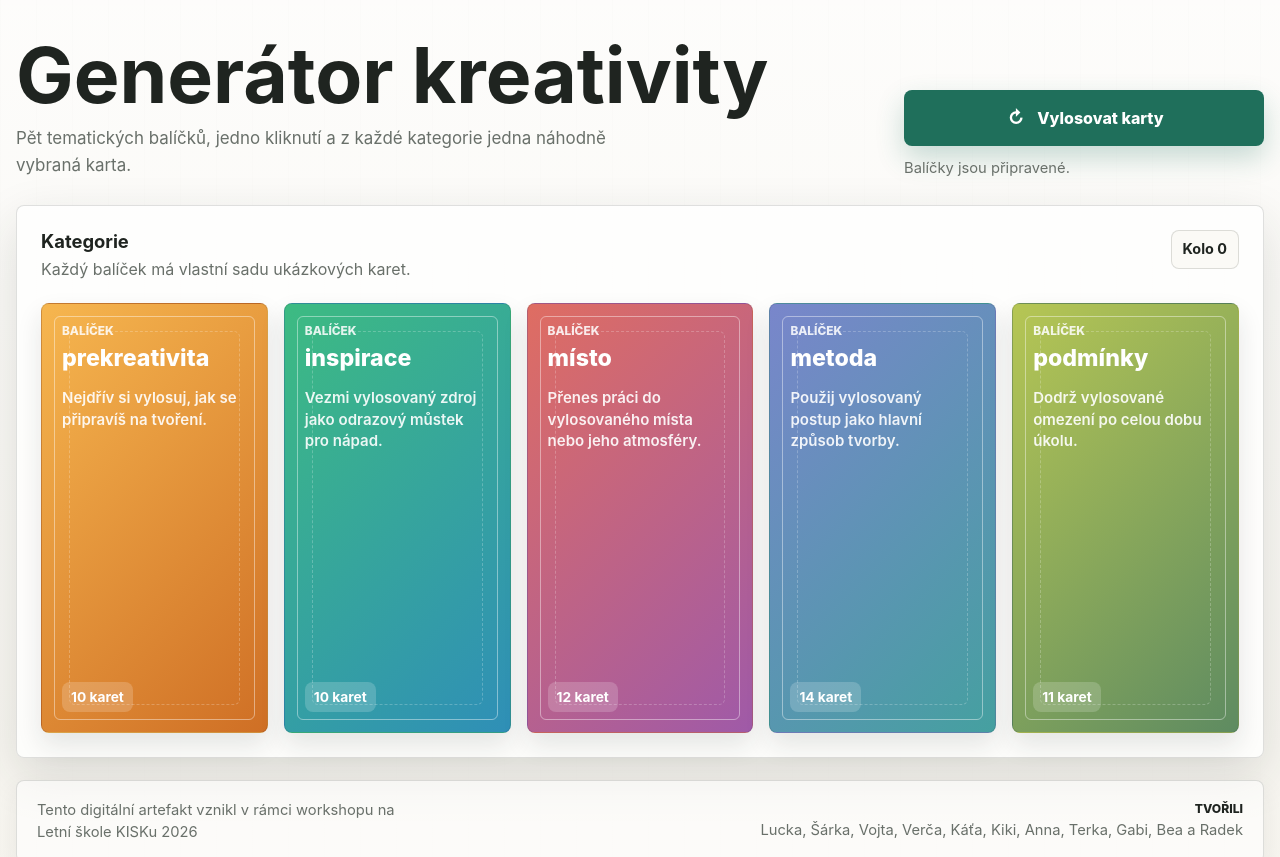
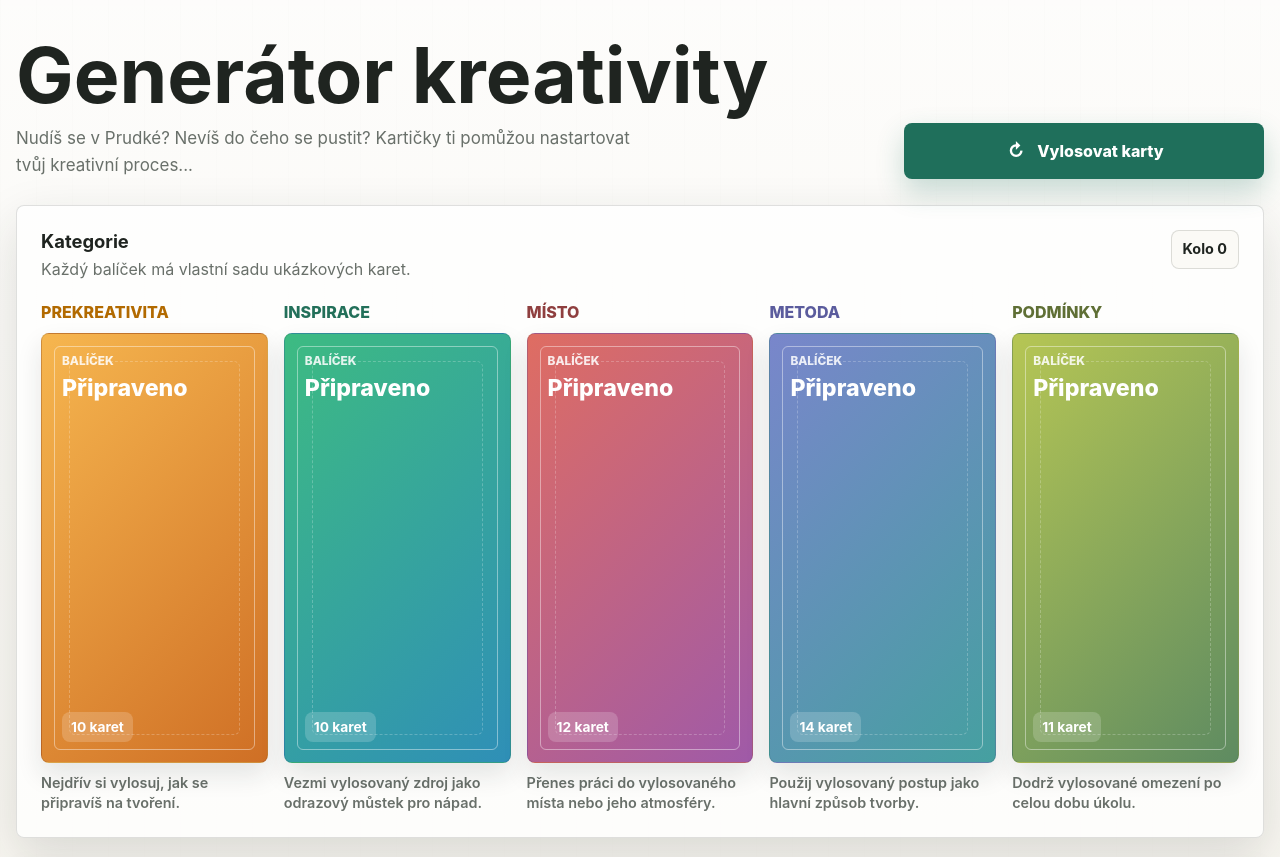
Before and after one commit to RadekDobrovolny/karty, a plain HTML site: page index.html in a window 1280 px wide. Shown: the top 857 px of the page. Drawn offline with Linux system fonts and the light colour scheme.

Commit message:
minor fixes

```diff
--- a/index.html
+++ b/index.html
@@ -12,8 +12,8 @@
         <div>
           <h1>Generátor kreativity</h1>
           <p class="intro">
-            Pět tematických balíčků, jedno kliknutí a z každé kategorie jedna
-            náhodně vybraná karta.
+            Nudíš se v Prudké? Nevíš do čeho se pustit? Kartičky ti pomůžou
+            nastartovat tvůj kreativní proces...
           </p>
         </div>
 
@@ -22,9 +22,6 @@
             <span class="draw-button__icon" aria-hidden="true">↻</span>
             Vylosovat karty
           </button>
-          <p class="draw-status" id="draw-status" aria-live="polite">
-            Balíčky jsou připravené.
-          </p>
         </div>
       </header>
 
--- a/script.js
+++ b/script.js
@@ -158,7 +158,6 @@ const cardData = [
 
 const grid = document.querySelector("#card-grid");
 const drawButton = document.querySelector("#draw-button");
-const drawStatus = document.querySelector("#draw-status");
 const stageSummary = document.querySelector("#stage-summary");
 const roundCounter = document.querySelector("#round-counter");
 
@@ -187,8 +186,7 @@ const renderCardBack = (category) => `
   <article class="card card-back" style="background: ${category.backStyle}" aria-label="Balíček ${category.name}">
     <div class="card-back__top">
       <p class="card-back__label">Balíček</p>
-      <h3 class="card-back__name">${category.name}</h3>
-      <p class="card-back__instruction">${category.instruction}</p>
+      <p class="card-back__ready">Připraveno</p>
     </div>
     <p class="card-back__count">${category.cards.length} karet</p>
   </article>
@@ -200,29 +198,44 @@ const renderCardFace = ({ category, card }) => `
       <img class="card-face__image" src="${card.image}" alt="Ilustrace pro kartu ${card.title}">
     </div>
     <div class="card-face__content">
-      <span class="card-face__category">${category.name}</span>
-      <h3 class="card-face__title">${card.title}</h3>
+      <span class="card-face__title">${card.title}</span>
       <p class="card-face__text">${card.text}</p>
     </div>
   </button>
 `;
 
+const renderCategorySlot = ({ category, card = null }) => `
+  <section class="category-slot" data-category-id="${category.id}" style="--accent: ${category.accent}" aria-label="${category.name}">
+    <h3 class="category-slot__title">${category.name}</h3>
+    ${card ? renderCardFace({ category, card }) : renderCardBack(category)}
+    <p class="category-slot__instruction">${category.instruction}</p>
+  </section>
+`;
+
 const renderBoard = (drawnCards = null) => {
   grid.innerHTML = drawnCards
-    ? drawnCards.map(renderCardFace).join("")
-    : cardData.map(renderCardBack).join("");
+    ? drawnCards.map(renderCategorySlot).join("")
+    : cardData.map((category) => renderCategorySlot({ category })).join("");
 };
 
 const updateSummary = (drawnCards = null) => {
   if (!drawnCards) {
     stageSummary.textContent = "Každý balíček má vlastní sadu ukázkových karet.";
-    drawStatus.textContent = "Balíčky jsou připravené.";
     return;
   }
 
   const titles = drawnCards.map(({ card }) => card.title).join(", ");
   stageSummary.textContent = `Aktuální výsledek: ${titles}.`;
-  drawStatus.textContent = `Vylosováno ${drawnCards.length} karet z kompletních balíčků.`;
+};
+
+const replaceSingleCard = ({ category, card }) => {
+  const categorySlot = grid.querySelector(
+    `.category-slot[data-category-id="${category.id}"]`
+  );
+  const currentCard = categorySlot?.querySelector(".card-face-button");
+  if (!currentCard) return;
+
+  currentCard.outerHTML = renderCardFace({ category, card });
 };
 
 drawButton.addEventListener("click", () => {
@@ -247,9 +260,8 @@ grid.addEventListener("click", (event) => {
     card: drawOneCard(category),
   };
 
-  renderBoard(currentDraw);
+  replaceSingleCard(currentDraw[drawIndex]);
   updateSummary(currentDraw);
-  drawStatus.textContent = `Přelosována karta z balíčku ${category.name}.`;
 });
 
 renderBoard();
--- a/styles.css
+++ b/styles.css
@@ -119,14 +119,6 @@ h1 {
   font-size: 1.1rem;
 }
 
-.draw-status {
-  min-height: 1.45em;
-  margin: 0;
-  color: var(--muted);
-  font-size: 0.92rem;
-  line-height: 1.45;
-}
-
 .cards-stage {
   padding: 24px;
   border: 1px solid var(--line);
@@ -210,6 +202,30 @@ h1 {
   gap: 16px;
 }
 
+.category-slot {
+  display: grid;
+  grid-template-rows: auto auto 1fr;
+  gap: 10px;
+  min-width: 0;
+}
+
+.category-slot__title {
+  margin: 0;
+  color: var(--accent, var(--ink));
+  font-size: 1rem;
+  font-weight: 850;
+  line-height: 1.2;
+  text-transform: uppercase;
+}
+
+.category-slot__instruction {
+  margin: 0;
+  color: var(--muted);
+  font-size: 0.9rem;
+  font-weight: 620;
+  line-height: 1.42;
+}
+
 .card {
   position: relative;
   display: grid;
@@ -259,20 +275,11 @@ h1 {
   text-transform: uppercase;
 }
 
-.card-back__name {
+.card-back__ready {
   margin: 0;
   font-size: 1.45rem;
   font-weight: 850;
   line-height: 1.08;
-}
-
-.card-back__instruction {
-  max-width: 16rem;
-  margin: 16px 0 0;
-  color: rgba(255, 255, 255, 0.9);
-  font-size: 0.94rem;
-  font-weight: 640;
-  line-height: 1.42;
 }
 
 .card-back__count {
@@ -337,19 +344,6 @@ h1 {
   grid-template-rows: auto auto 1fr;
   gap: 9px;
   padding: 15px 4px 4px;
-}
-
-.card-face__category {
-  display: inline-flex;
-  width: fit-content;
-  max-width: 100%;
-  padding: 5px 8px;
-  border-radius: calc(var(--radius) - 2px);
-  background: color-mix(in srgb, var(--accent, #1f6f5b) 14%, white);
-  color: var(--accent, #1f6f5b);
-  font-size: 0.76rem;
-  font-weight: 820;
-  line-height: 1.15;
 }
 
 .card-face__title {
@@ -437,8 +431,8 @@ h1 {
 }
 
 @media (min-width: 761px) and (max-width: 1060px) {
-  .card:nth-child(4),
-  .card:nth-child(5) {
+  .category-slot:nth-child(4) .card,
+  .category-slot:nth-child(5) .card {
     min-height: 430px;
   }
 }
```
